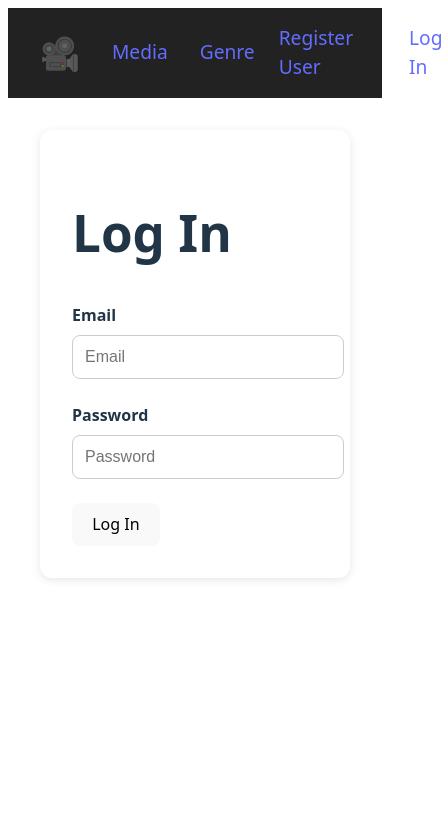
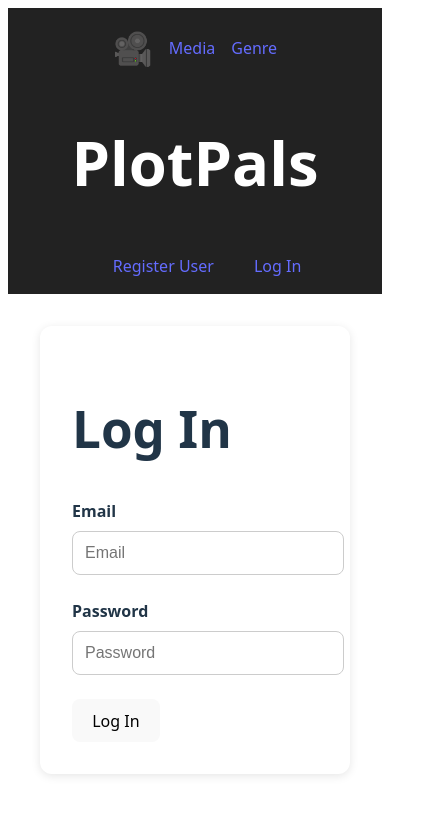
Before and after one commit to JustHarry11/PlotPals-Frontend-Harry, a React (Vite) app: page /login in a window 390 px wide. Shown: the top 814 px of the page, 443 px wide, since content can reach past the window. Built offline with nearby package versions, Linux system fonts and the light colour scheme; no server answers.

Commit message:
Updated Navbar.css and MediaIndex.css

```diff
--- a/src/components/MediaIndex/MediaIndex.css
+++ b/src/components/MediaIndex/MediaIndex.css
@@ -32,9 +32,16 @@
   justify-content: center;
 }
 
-@media (max-width: 1800px) {
+@media (max-width: 1920px) {
   .media-index-list {
+    grid-template-columns: repeat(6, 1fr);
+  }
+}
+
+@media (max-width: 1760px) {
+  .favourites-list {
     grid-template-columns: repeat(5, 1fr);
+    padding: 0 1rem;
   }
 }
 
--- a/src/components/Navbar/Navbar.css
+++ b/src/components/Navbar/Navbar.css
@@ -8,12 +8,19 @@ header nav a {
 }
 
 .top-navigation {
+  position: relative;
   display: flex;
   justify-content: space-between;
   align-items: center;
   padding: 1rem 2rem;
   background-color: #222;
   color: white;
+}
+
+.nav-middle {
+  position: absolute;
+  left: 50%;
+  transform: translateX(-50%);
 }
 
 .nav-left,
@@ -23,3 +30,26 @@ header nav a {
   font-size: 1.2rem;
   gap: 2rem;
 }
+
+@media (max-width: 1100px) {
+  .top-navigation {
+    flex-direction: column;
+    align-items: center;
+    gap: 1rem;
+  }
+
+  .nav-left,
+  .nav-right {
+    justify-content: center;
+    flex-wrap: wrap;
+    gap: 1rem;
+    font-size: 1rem;
+  }
+
+  .nav-middle {
+    position: static;
+    transform: none;
+    font-size: 1.2rem;
+    text-align: center;
+  }
+}
--- a/src/components/Navbar/Navbar.jsx
+++ b/src/components/Navbar/Navbar.jsx
@@ -23,6 +23,9 @@ export default function NavBar() {
                     <NavLink to="/medias">Media</NavLink>
                     <NavLink to="/genres">Genre</NavLink>
                 </div>
+                <div className="nav-middle">
+                    <h1>PlotPals</h1>
+                </div>
                     <nav className="nav-right">
                         {user
                             ? (
```
